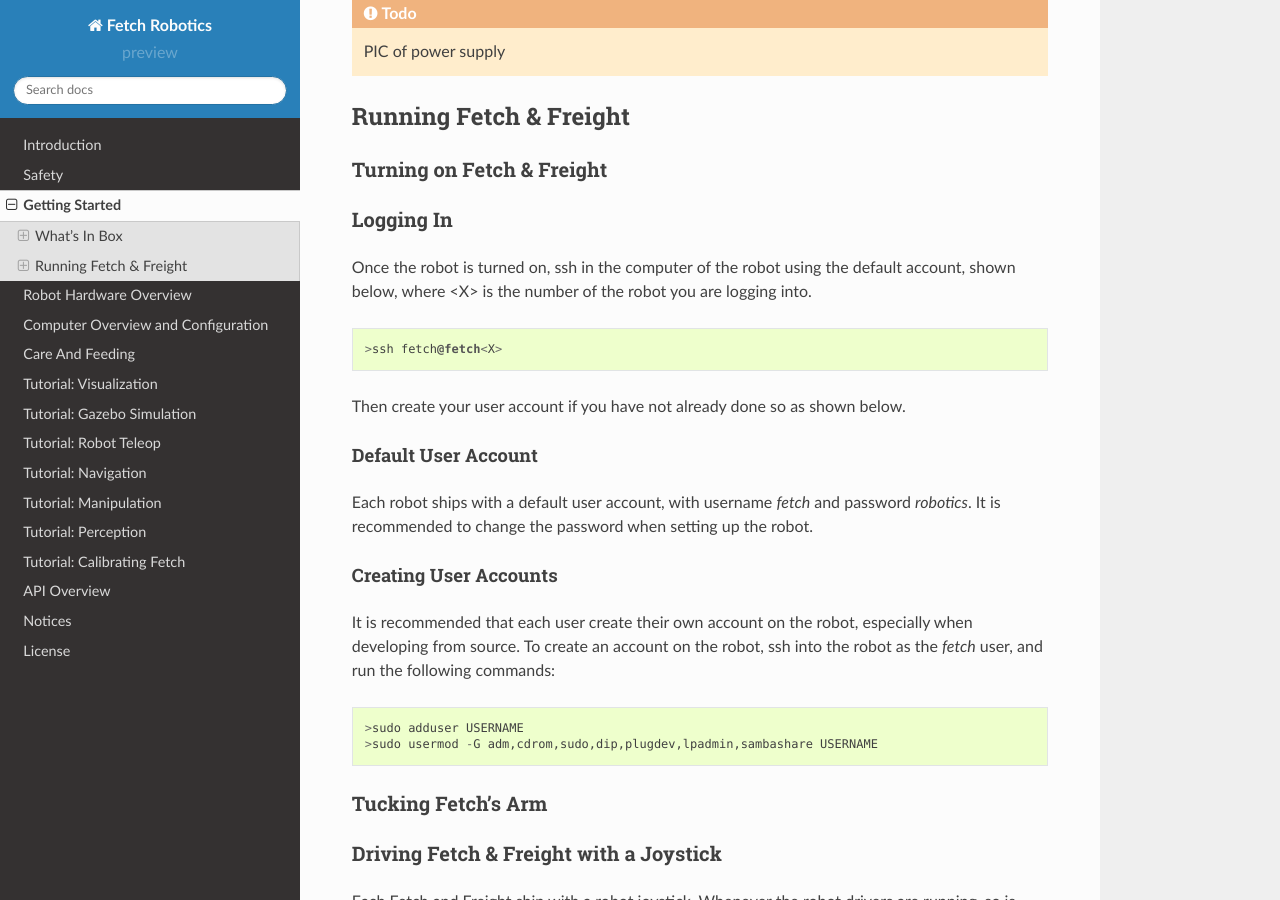
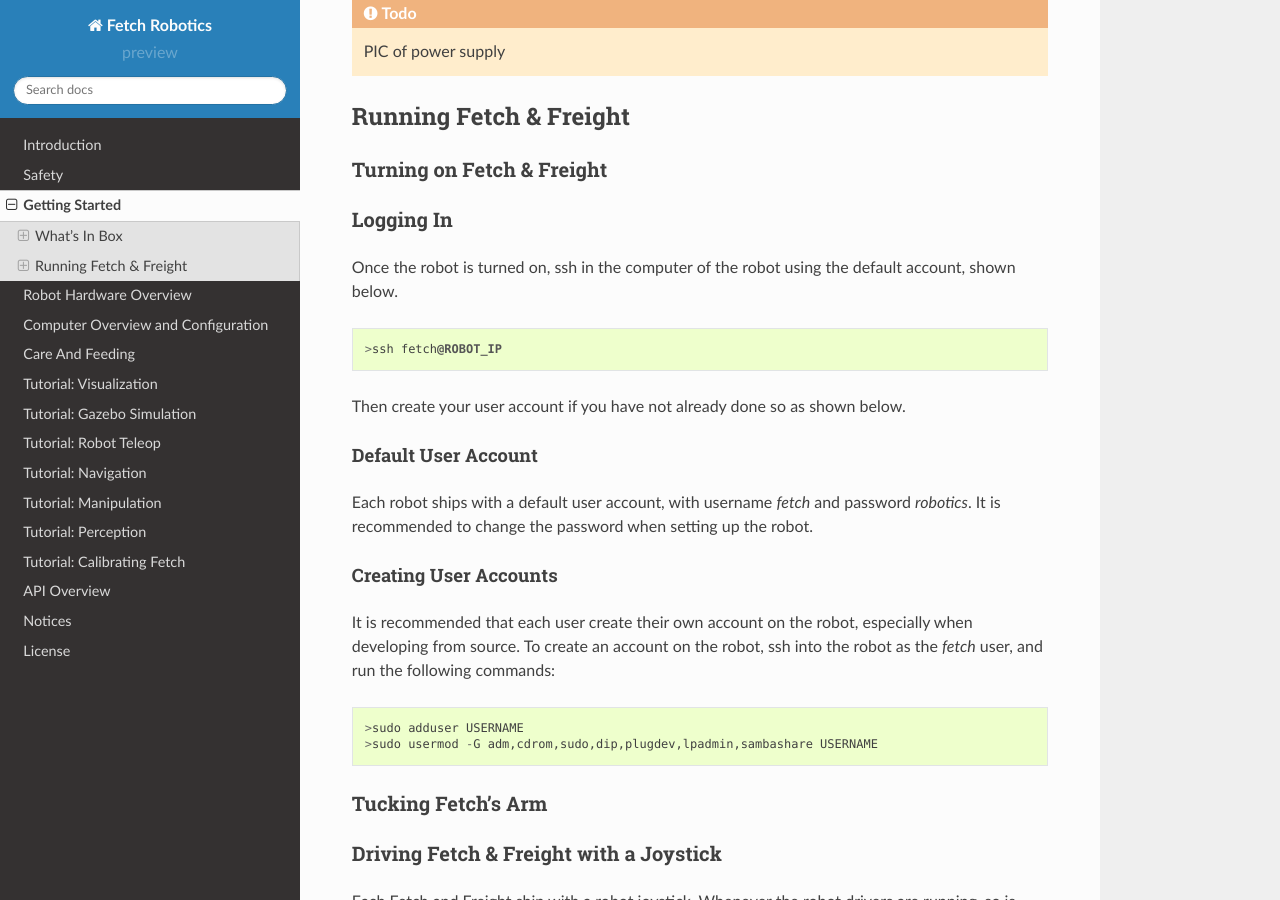
Before and after one commit to fetchrobotics/docs, a Sphinx documentation site: the page built from source/in_the_box.rst, in a window 1280 px wide and 900 px high, scrolled down 857 px. Built offline with Sphinx 7.4.7 and the Read the Docs theme 2.0.0, drawn with Linux system fonts in a browser that asks for light colours.

Commit message:
changing to ROBOT_IP to be somewhat vague

```diff
--- a/source/in_the_box.rst
+++ b/source/in_the_box.rst
@@ -51,12 +51,11 @@
 ~~~~~~~~~~
 
 Once the robot is turned on, ssh in the computer of the robot using
-the default account, shown below, where <X> is the number of the robot
-you are logging into.
+the default account, shown below.
 
 ::
 
->ssh fetch@fetch<X>
+>ssh fetch@ROBOT_IP
 
 ::
 
```
